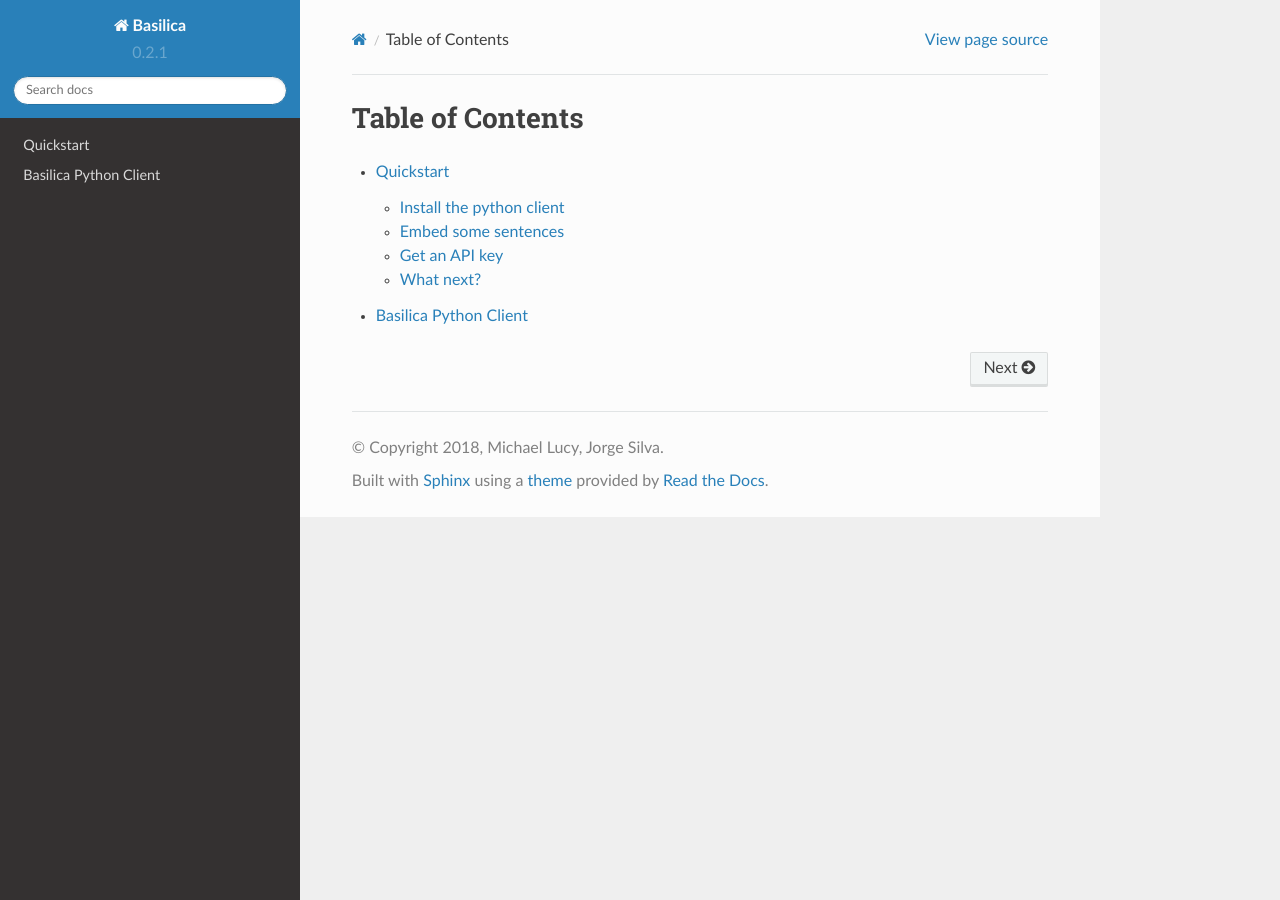
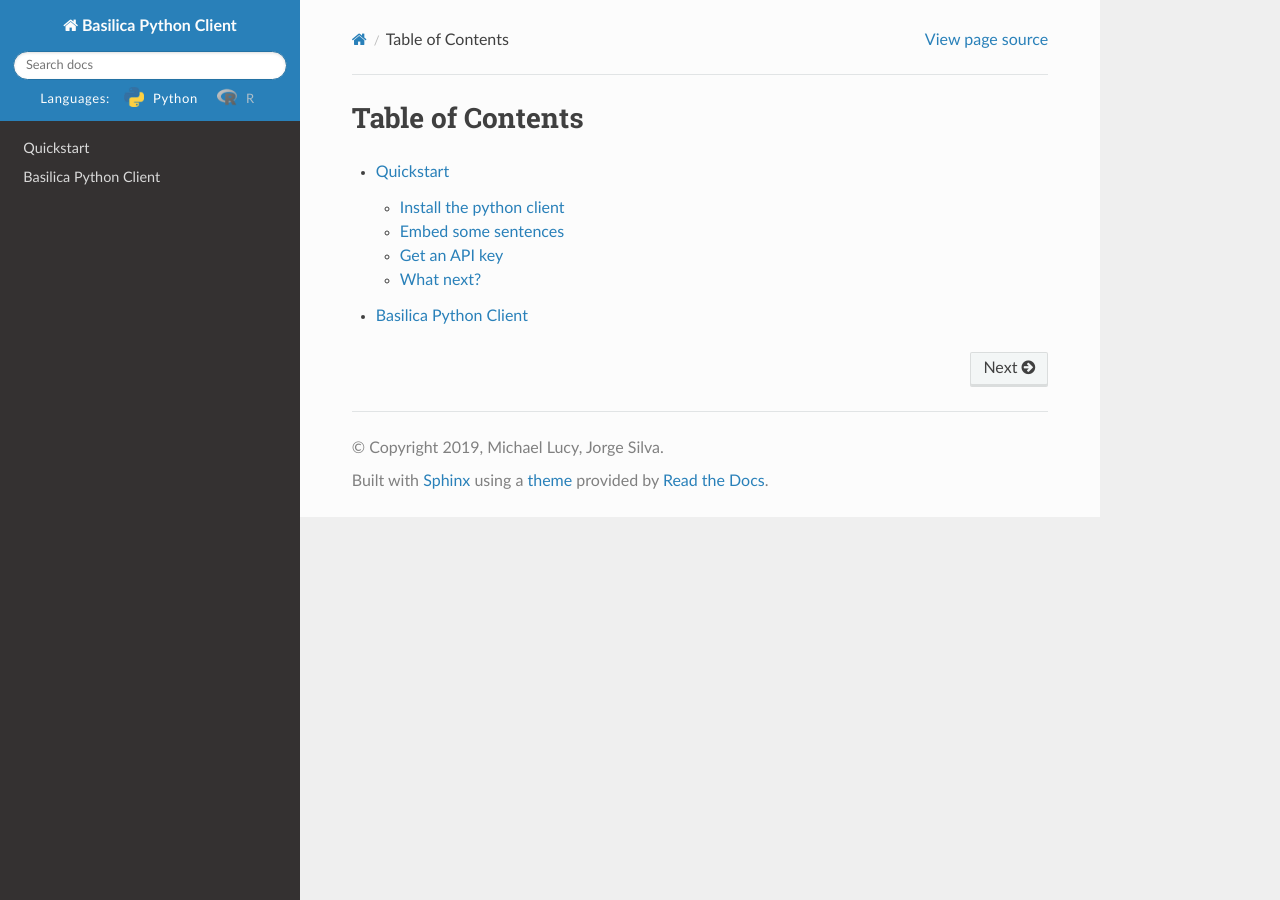
Before and after one commit to mlucy/basilica-client, a Sphinx documentation site: the page built from basilica/docs/index.rst, in a window 1280 px wide. Built offline with Sphinx 7.4.7 and the Read the Docs theme 2.0.0, drawn with Linux system fonts in a browser that asks for light colours; formulas are drawn with MathJax 3.

Commit message:
Add languages tab

```diff
--- a/basilica/docs/conf.py
+++ b/basilica/docs/conf.py
@@ -1,3 +1,4 @@
+import basilica
 # -*- coding: utf-8 -*-
 #
 # Configuration file for the Sphinx documentation builder.
@@ -19,12 +20,12 @@
 
 # -- Project information -----------------------------------------------------
 
-project = u'Basilica'
-copyright = u'2018, Michael Lucy, Jorge Silva'
+project = u'Basilica Python Client'
+copyright = u'2019, Michael Lucy, Jorge Silva'
 author = u'Michael Lucy, Jorge Silva'
 
 # The short X.Y version
-version = u'0.2.1'
+version = basilica.__version__
 # The full version, including alpha/beta/rc tags
 release = version
 
@@ -48,7 +49,7 @@
 ]
 
 # Add any paths that contain templates here, relative to this directory.
-templates_path = ['_templates']
+templates_path = ['templates']
 
 # The suffix(es) of source filenames.
 # You can specify multiple suffix as a list of string:
@@ -91,7 +92,7 @@
 # Add any paths that contain custom static files (such as style sheets) here,
 # relative to this directory. They are copied after the builtin static files,
 # so a file named "default.css" will overwrite the builtin "default.css".
-html_static_path = ['_static']
+html_static_path = ['static']
 
 # Custom sidebar templates, must be a dictionary that maps document names
 # to template names.
@@ -185,7 +186,9 @@
 #         return False
 #     return skip
 
-# def setup(app):
-#     app.connect("autodoc-skip-member", skip)
+def setup(app):
+    app.add_stylesheet('css/main.css')
 
 autoclass_content = 'both'
+
+html_favicon = 'basilica.ico'
--- /dev/null
+++ b/basilica/docs/static/css/main.css
@@ -0,0 +1,42 @@
+.basilica-languages-menu {
+  display: block;
+  font-size: 13px;
+  letter-spacing: 0.05em;
+}
+
+.basilica-languages-menu .languages {
+  display: inline-block;
+}
+
+.basilica-languages-menu a {
+  display: inline-block;
+  margin-left: 10px;
+}
+
+.basilica-languages-menu a:first-child {
+  margin-left: 0px;
+}
+
+.basilica-languages-menu a span {
+  display: inline-block;
+  color: #cdcdcd;
+  margin: 12px 5px 0 5px;
+  opacity: 0.8;
+}
+
+.basilica-languages-menu a.active span {
+  display: inline-block;
+  color: white;
+  opacity: 1;
+}
+
+.wy-side-nav-search .basilica-languages-menu a img {
+  display: inline-block;
+  width: 20px;
+  height: 20px;
+  border-radius: 0;
+  margin: 0;
+  background: none;
+  padding: 0;
+  margin-top: -6px;
+}
--- /dev/null
+++ b/basilica/docs/templates/layout.html
@@ -0,0 +1,17 @@
+{% extends "!layout.html" %}
+
+{% block sidebartitle %}
+  {{ super() }}
+  <div class="basilica-languages-menu">
+    <span class="languages">Languages:</span>
+    <a href="https://basilica-client.readthedocs.io/en/latest/basilica.html"  class="active">
+      <img src="_static/pyton.png">
+      <span>Python</span>
+    </a>
+    <a href="https://basilica-r-client.readthedocs.io/en/latest/">
+      <img src="_static/r-bw.png">
+      <span>R</span>
+    </a>
+
+  </div>
+{% endblock %}
```
Also changed, not shown: basilica/README.rst, basilica/docs/index.rst (line endings or trailing spaces), basilica/docs/static/basilica.ico (added), basilica/docs/static/pyton-bw.png (added), basilica/docs/static/pyton-original.png (added), basilica/docs/static/pyton.png (added), basilica/docs/static/r-bw.png (added), basilica/docs/static/r-original.png (added), basilica/docs/static/r.png (added), 1 other file.
